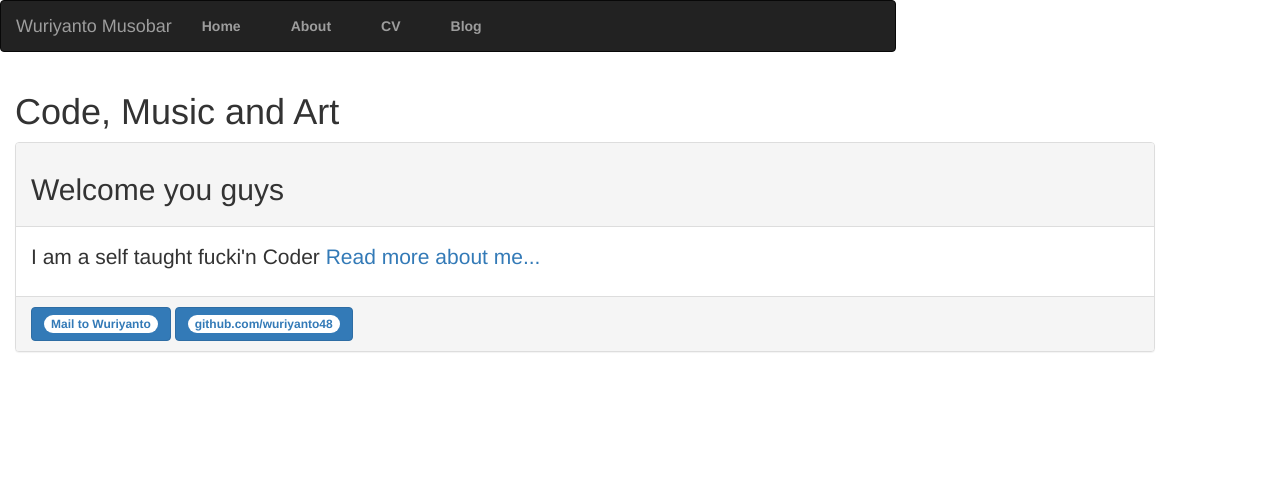
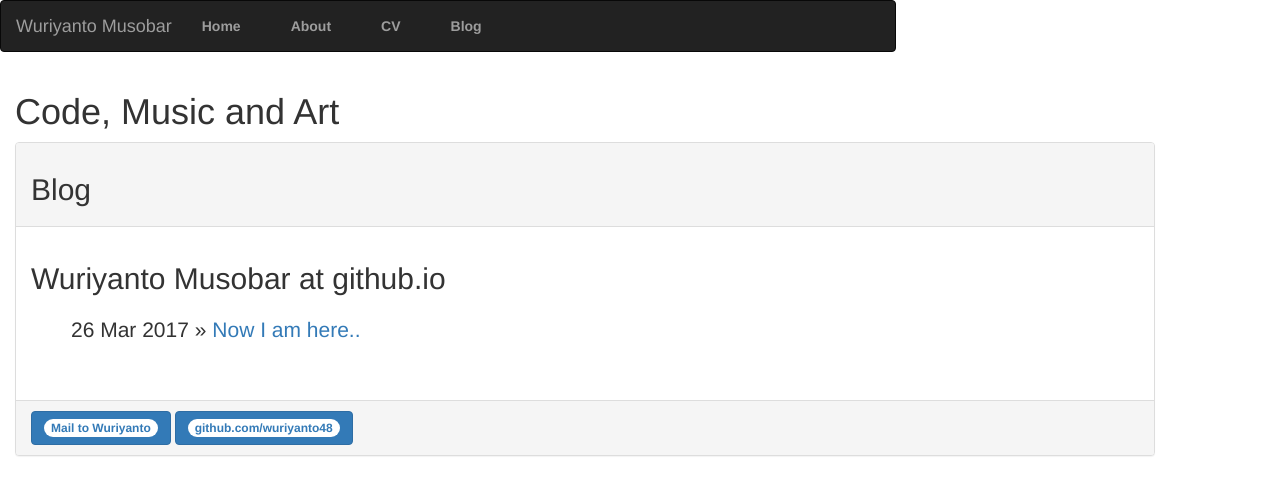
Before and after one commit to wuriyanto48/wuriyanto48.github.io, a Jekyll site: the page built from blog/index.html, in a window 1280 px wide. Shown: the top 495 px of the page. Built offline with Jekyll 4.4.1, drawn with Linux system fonts in a browser that asks for light colours; nearby versions of some CDN libraries; Markdown is read by kramdown in place of the engine named in the settings.

Commit message:
Update index.html

```diff
--- a/blog/index.html
+++ b/blog/index.html
@@ -1,6 +1,11 @@
 ---
 layout: default
 title: Wuriyanto Musobar at github.io
-title_header: Welcome you guys
+title_header: Blog
 ---
-<p>I am a self taught fucki'n Coder <em></em><a href="/about">Read more about me...</a></p>
+<h2>{{ page.title }}</h2>
+<ul class="posts">
+   {% for post in site.posts %}
+     <li><span>{{ post.date | date_to_string }}</span> » <a href="{{ post.url }}" title="{{ post.title }}">{{ post.title }}</a></li>
+   {% endfor %}
+</ul>
```
